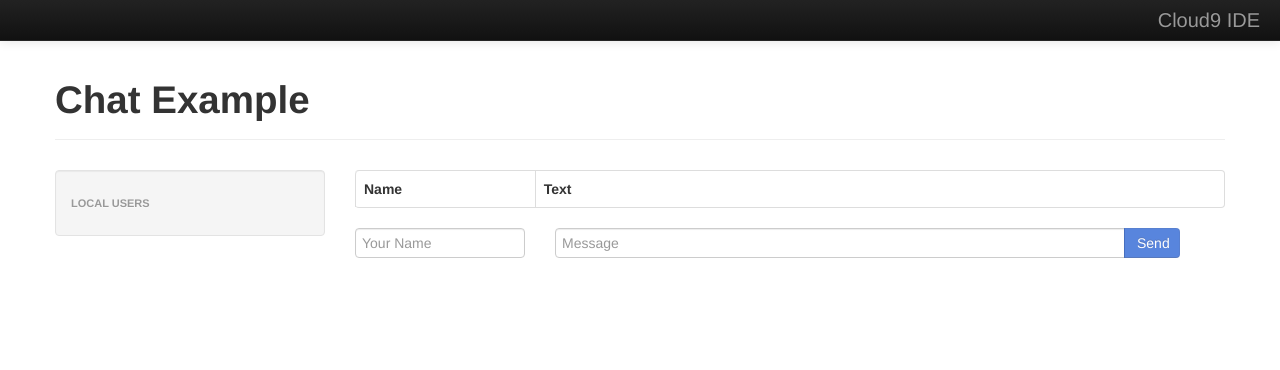
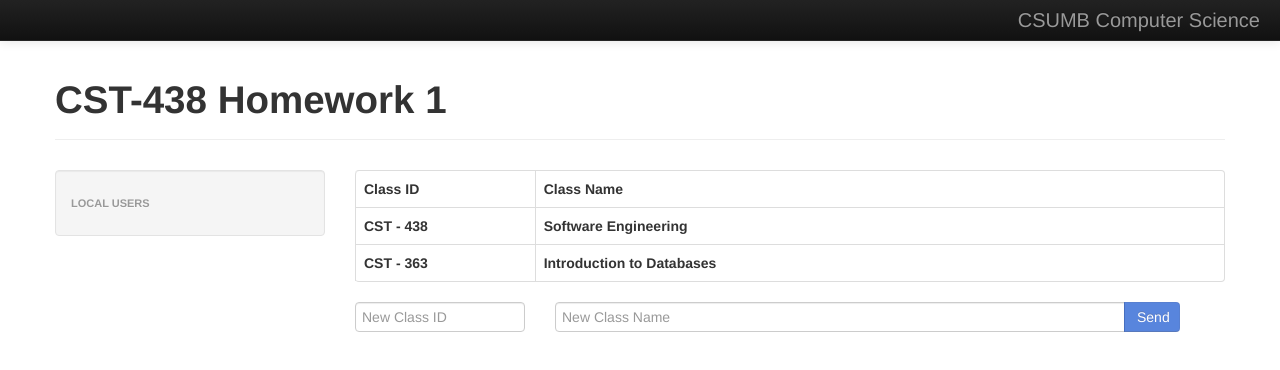
Before and after one commit to CSUMB-SCD/Homework-1-rfiqueroa, a website: page client/index.html in a window 1280 px wide. Drawn offline with nearby package versions, Linux system fonts and the light colour scheme; no server answers.

Commit message:
Added to table

```diff
--- a/client/index.html
+++ b/client/index.html
@@ -1,7 +1,7 @@
 <!doctype html>
 <html lang="en" ng-app>
   <head>
-    <title>Chat Example</title>
+    <title>Welcome to the Home of the Otters!</title>
     <meta name="viewport" content="width=device-width, initial-scale=1.0">
     <link rel="stylesheet" href="/css/bootstrap.min.css">
     <link rel="stylesheet" href="/css/bootstrap-responsive.min.css">
@@ -50,12 +50,12 @@
       <div class="navbar navbar-fixed-top navbar-inverse">
         <div class="navbar-inner">
           <div class="pull-right">
-            <a href="https://c9.io" class="brand">Cloud9 IDE</a>
+            <a href="https://c9.io" class="brand">CSUMB Computer Science</a>
           </div>
         </div>
       </div>
       <div class="page-header">
-        <h1>Chat Example</h1>
+        <h1>CST-438 Homework 1</h1>
       </div>
       <div class="row">
         <div class="span3">
@@ -69,8 +69,16 @@
           <table class="table table-striped table-bordered">
             <thead>
               <tr>
-                <th class="span2">Name</th>
-                <th class="span7">Text</th>
+                <th class="span2">Class ID</th>
+                <th class="span7">Class Name</th>
+              </tr>
+              <tr>
+                <th class="span2">CST - 438</th>
+                <th class="span7">Software Engineering</th>
+              </tr>
+              <tr>
+                <th class="span2">CST - 363</th>
+                <th class="span7">Introduction to Databases</th>
               </tr>
             </thead>
             <tbody>
@@ -82,9 +90,9 @@
           </table>
           <div class="row controls">
             <form ng-submit="send()">
-              <div class="span2"><input type="text" class="input-block-level" ng-model="name" ng-change="setName()" placeholder="Your Name"></div>
+              <div class="span2"><input type="text" class="input-block-level" ng-model="name" ng-change="setName()" placeholder="New Class ID"></div>
               <div class="input-append span7">
-                <input type="text" class="span6" ng-model="text" placeholder="Message">
+                <input type="text" class="span6" ng-model="text" placeholder="New Class Name">
                 <input type="submit" class="span1 btn btn-primary" value="Send" ng-disabled="!text">
               </div>
             </form>
```
